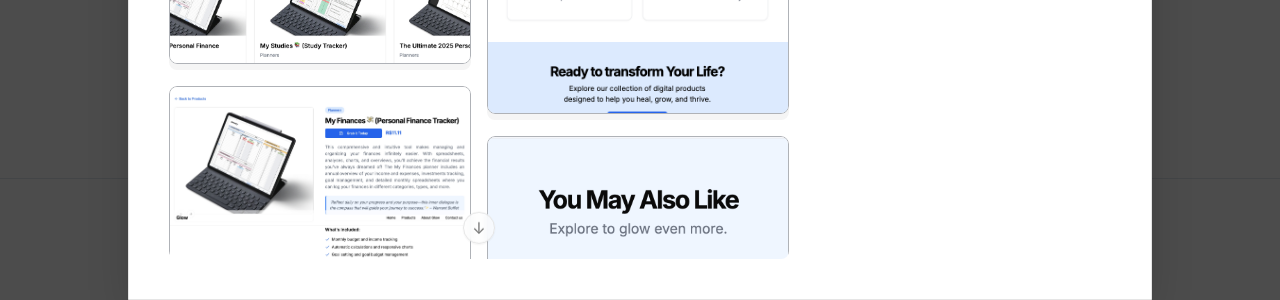
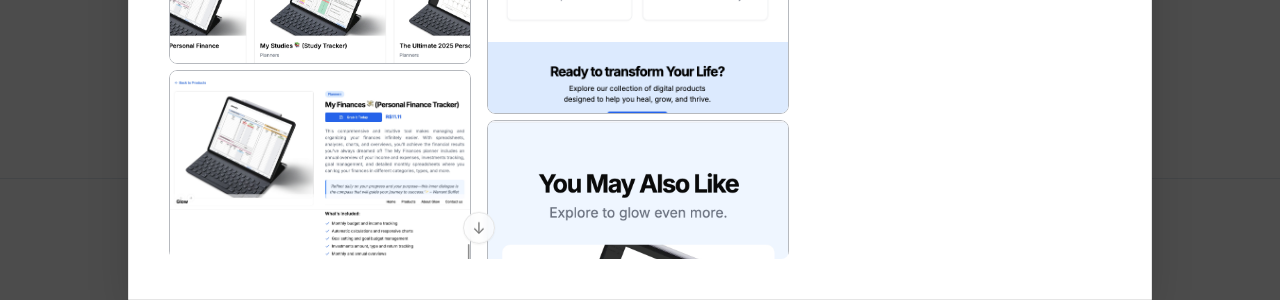
Before and after one commit to sofiahernandes/sofiahernandes, a Next.js app: page / in a window 1280 px wide. Both pictures are taken after a click on the button 307 px from the left and 857 px from the top of the page. Shown: the part 957-1257 px from the top of the page. Built offline with nearby package versions, Linux system fonts and the light colour scheme.

Commit message:
styles: Adjust project cards spacing

```diff
--- a/components/project-gallery.tsx
+++ b/components/project-gallery.tsx
@@ -43,11 +43,11 @@ export default function ProjectGallery({
 
   return (
     <div className="relative w-full">
-      <div className="columns-2 gap-3 [column-fill:_balance] md:gap-4">
+      <div className="columns-2 gap-3 md:gap-4 bg-card [column-fill:_balance]">
         {images.map((src, index) => (
           <div
             key={`${src}-${index}`}
-            className="mb-3 break-inside-avoid rounded-lg bg-neutral-100 md:mb-4"
+            className="break-inside-avoid rounded-lg bg-card"
           >
             <button
               type="button"
```
